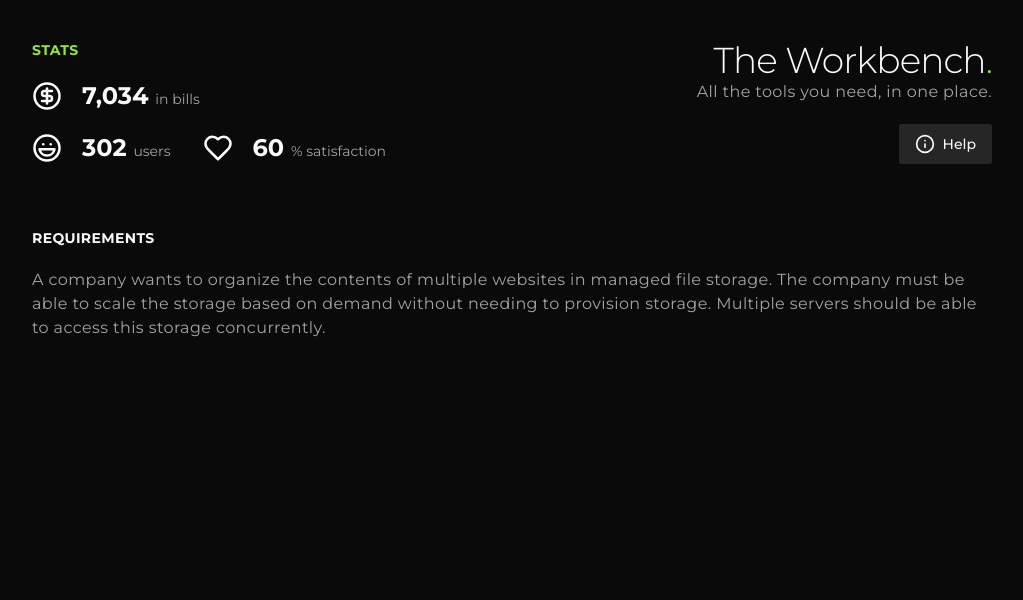
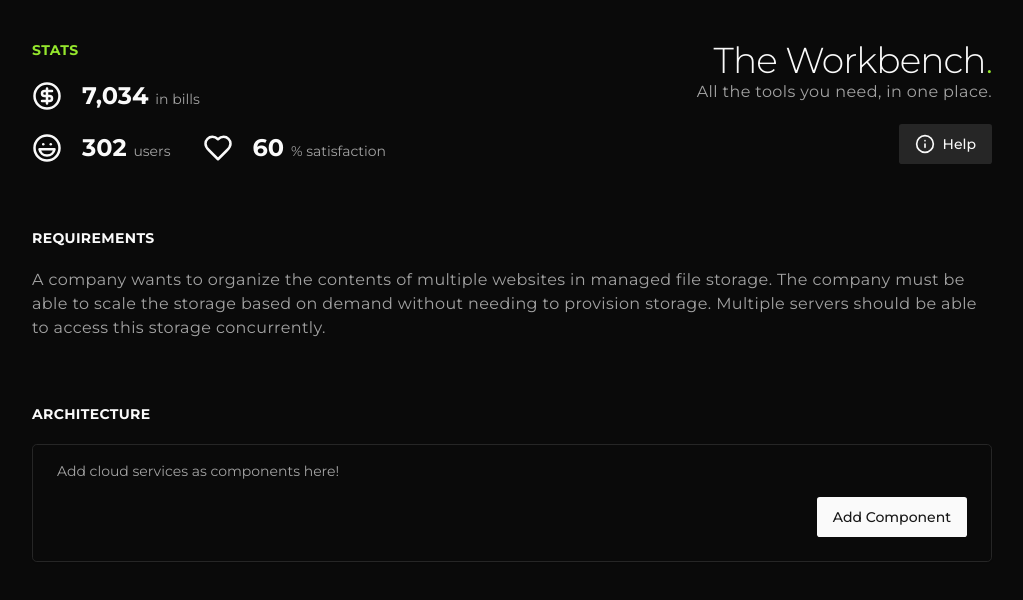
Before and after one commit to ParamBirje/noburncloud, a Next.js app in the folder apps/web/: page /workbench in a window 1280 px wide. Shown: the top 600 px of the page, without its empty margins (128-1151 px from the left). Built offline with nearby package versions, Linux system fonts and the light colour scheme.

Commit message:
Added Architecture section in workbench

```diff
--- a/apps/web/src/app/workbench/page.tsx
+++ b/apps/web/src/app/workbench/page.tsx
@@ -1,4 +1,5 @@
 import { Button } from "@/components/ui/button";
+import { Card, CardContent, CardFooter } from "@/components/ui/card";
 import { CircleDollarSign, Heart, Info, Laugh } from "lucide-react";
 import React from "react";
 
@@ -73,6 +74,23 @@ export default function Page() {
           should be able to access this storage concurrently.
         </p>
       </section>
+
+      <section id="architecture" className="flex flex-col gap-5">
+        <h3 className="font-bold uppercase tracking-wide text-sm">
+          Architecture
+        </h3>
+
+        <Card>
+          <CardContent className="py-4">
+            <p className=" text-muted-foreground text-sm">
+              Add cloud services as components here!
+            </p>
+          </CardContent>
+          <CardFooter className="flex justify-end">
+            <Button>Add Component</Button>
+          </CardFooter>
+        </Card>
+      </section>
     </main>
   );
 }
--- /dev/null
+++ b/apps/web/src/components/ui/card.tsx
@@ -0,0 +1,79 @@
+import * as React from "react"
+
+import { cn } from "@/lib/utils"
+
+const Card = React.forwardRef<
+  HTMLDivElement,
+  React.HTMLAttributes<HTMLDivElement>
+>(({ className, ...props }, ref) => (
+  <div
+    ref={ref}
+    className={cn(
+      "rounded-lg border bg-card text-card-foreground shadow-sm",
+      className
+    )}
+    {...props}
+  />
+))
+Card.displayName = "Card"
+
+const CardHeader = React.forwardRef<
+  HTMLDivElement,
+  React.HTMLAttributes<HTMLDivElement>
+>(({ className, ...props }, ref) => (
+  <div
+    ref={ref}
+    className={cn("flex flex-col space-y-1.5 p-6", className)}
+    {...props}
+  />
+))
+CardHeader.displayName = "CardHeader"
+
+const CardTitle = React.forwardRef<
+  HTMLParagraphElement,
+  React.HTMLAttributes<HTMLHeadingElement>
+>(({ className, ...props }, ref) => (
+  <h3
+    ref={ref}
+    className={cn(
+      "text-2xl font-semibold leading-none tracking-tight",
+      className
+    )}
+    {...props}
+  />
+))
+CardTitle.displayName = "CardTitle"
+
+const CardDescription = React.forwardRef<
+  HTMLParagraphElement,
+  React.HTMLAttributes<HTMLParagraphElement>
+>(({ className, ...props }, ref) => (
+  <p
+    ref={ref}
+    className={cn("text-sm text-muted-foreground", className)}
+    {...props}
+  />
+))
+CardDescription.displayName = "CardDescription"
+
+const CardContent = React.forwardRef<
+  HTMLDivElement,
+  React.HTMLAttributes<HTMLDivElement>
+>(({ className, ...props }, ref) => (
+  <div ref={ref} className={cn("p-6 pt-0", className)} {...props} />
+))
+CardContent.displayName = "CardContent"
+
+const CardFooter = React.forwardRef<
+  HTMLDivElement,
+  React.HTMLAttributes<HTMLDivElement>
+>(({ className, ...props }, ref) => (
+  <div
+    ref={ref}
+    className={cn("flex items-center p-6 pt-0", className)}
+    {...props}
+  />
+))
+CardFooter.displayName = "CardFooter"
+
+export { Card, CardHeader, CardFooter, CardTitle, CardDescription, CardContent }
```
